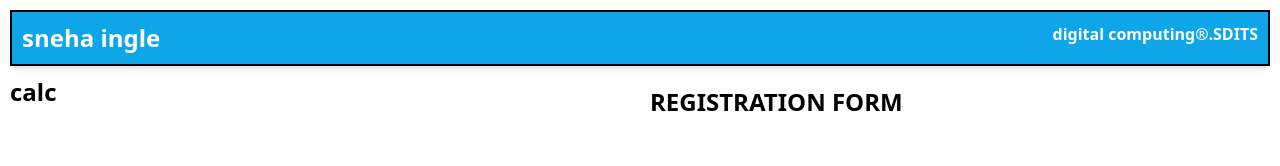
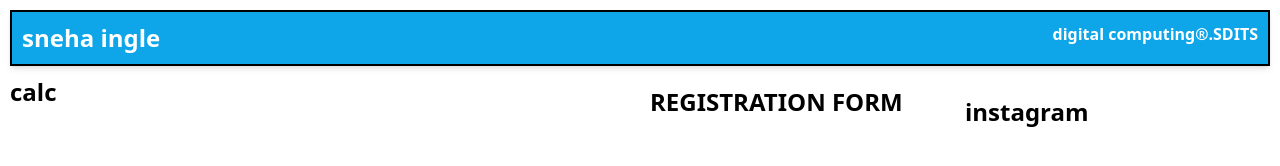
Before and after one commit to snehaingle/snehaDigitalcomputing_task, a plain HTML site: page index.html in a window 1280 px wide. Drawn offline with nearby package versions, Linux system fonts and the light colour scheme.

Commit message:
Update index.html

```diff
--- a/index.html
+++ b/index.html
@@ -24,6 +24,8 @@
         <a class="text-2xl font-bold" href="calc.html">calc</a>
           <div class="m-[10px] grid grid-cols-2">
         <a class="text-2xl font-bold" href="student page.html">REGISTRATION FORM</a>
+                 <div class="m-[10px] grid grid-cols-2">
+        <a class="text-2xl font-bold" href="insta.html">instagram</a>
 
     </div>
    </body>
```
